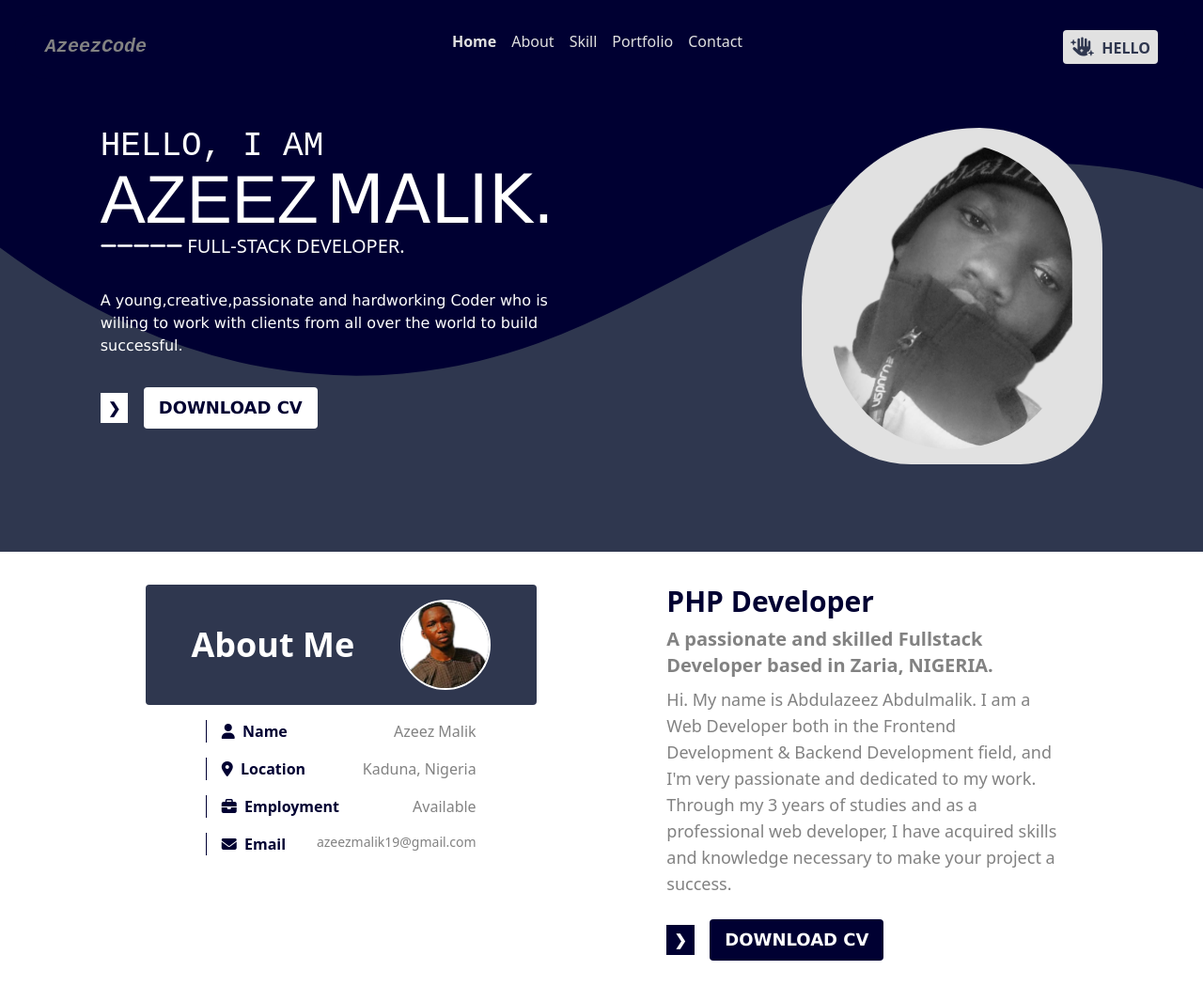
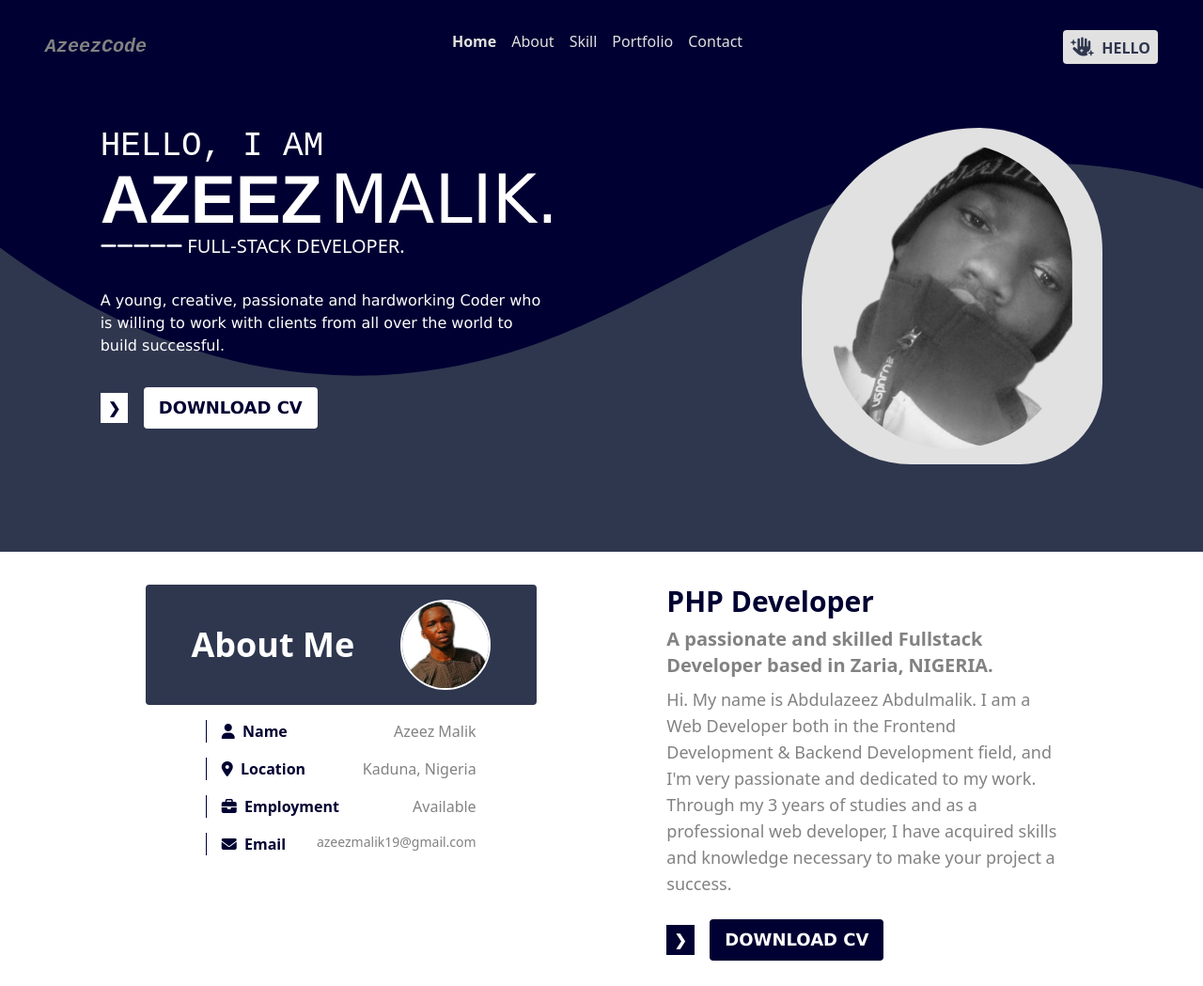
Before and after one commit to Malikic1/azeez_malik_portfolio, a website: page index.html in a window 1280 px wide. Shown: the top 1049 px of the page at 94% size. Drawn offline with Linux system fonts and the light colour scheme.

Commit message:
font family for Azeez

```diff
--- a/index.html
+++ b/index.html
@@ -65,7 +65,8 @@
           <p>
             <span class="text-3xl emd:text-4xl courier popup">HELLO, I AM</span>
             <br />
-            <span class="arial text-6xl emd:text-7xl popup">AZEEZ</span
+            <span class="arial font-bold text-5xl emd:text-7xl popup"
+              >AZEEZ</span
             >&nbsp;&nbsp;<span class="lucida text-5xl emd:text-7xl popup"
               >MALIK.</span
             ><br />
@@ -81,8 +82,8 @@
             ><br />
           </p>
           <p class="lucida mt-8 w-100 emd:w-3/4 popup">
-            A young,creative,passionate and hardworking Coder who is willing to
-            work with clients from all over the world to build successful.
+            A young, creative, passionate and hardworking Coder who is willing
+            to work with clients from all over the world to build successful.
           </p>
 
           <p class="mt-8">
```
Also changed, not shown: css/main.css.
